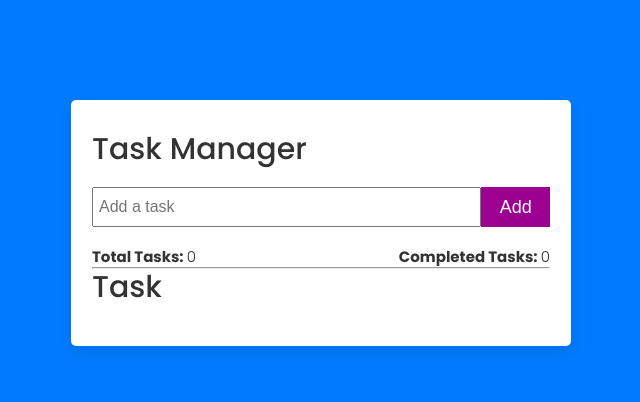
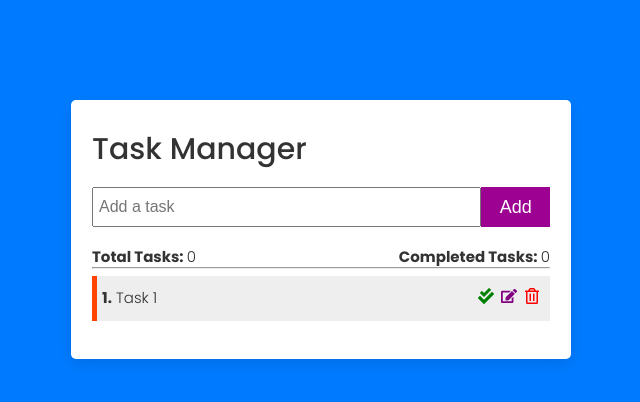
Before and after one commit to whiteforestcat/task-manager-frontend, a React (Vite) app: page / in a window 1280 px wide. Shown: the top 402 px of the page, without its empty margins (319-959 px from the left). Built offline with nearby package versions, Linux system fonts and the light colour scheme.

Commit message:
task with icons

```diff
--- a/src/components/Task.jsx
+++ b/src/components/Task.jsx
@@ -1,11 +1,19 @@
-import React from 'react';
+import React from "react";
+import { FaEdit, FaCheckDouble, FaRegTrashAlt } from "react-icons/fa";
 
 const Task = () => {
-    return (
-        <div>
-            <h2>Task</h2>
-        </div>
-    );
+  return (
+    <div className="task">
+      <p>
+        <b>1.</b> Task 1
+      </p>
+      <div className="task-icons">
+        <FaCheckDouble color="green"/>
+        <FaEdit color="purple"/>
+        <FaRegTrashAlt color="red"/>
+      </div>
+    </div>
+  );
 };
 
 export default Task;
```
